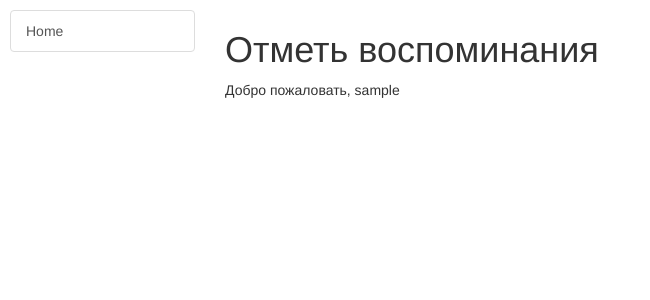
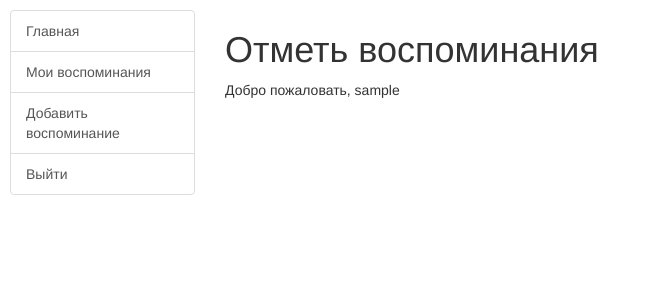
Before and after one commit to Shatten/PlacesRemember, a Django app: page /remember/index/ in a window 1280 px wide. Shown: the top 300 px of the page, without its empty margins (0-650 px from the left). Run offline with Django 3.2, Linux system fonts and the light colour scheme; the visitor is signed in with stand-in values (Sample User, id 1); some libraries are stand-ins or nearby versions.

Commit message:
Change links to hide content

```diff
--- a/remember/templates/base_generic.html
+++ b/remember/templates/base_generic.html
@@ -22,7 +22,12 @@
         <div class="col-sm-2">
             {% block sidebar %}
                 <div class="sidebar-nav list-group ">
-                    <a class="list-group-item list-group-item-action" href="{% url 'index' %}">Home</a>
+                    <a class="list-group-item list-group-item-action" href="{% url 'index' %}">Главная</a>
+                    {% if user.is_authenticated %}
+                    <a class="list-group-item list-group-item-action" href="{% url 'user_remembers' %}">Мои воспоминания</a>
+                    <a class="list-group-item list-group-item-action" href="{% url 'add_remember' %}">Добавить воспоминание</a>
+                    <a class="list-group-item list-group-item-action" href="{% url 'logout' %}">Выйти</a>
+                    {% endif %}
                 </div>
             {% endblock %}
         </div>
```
